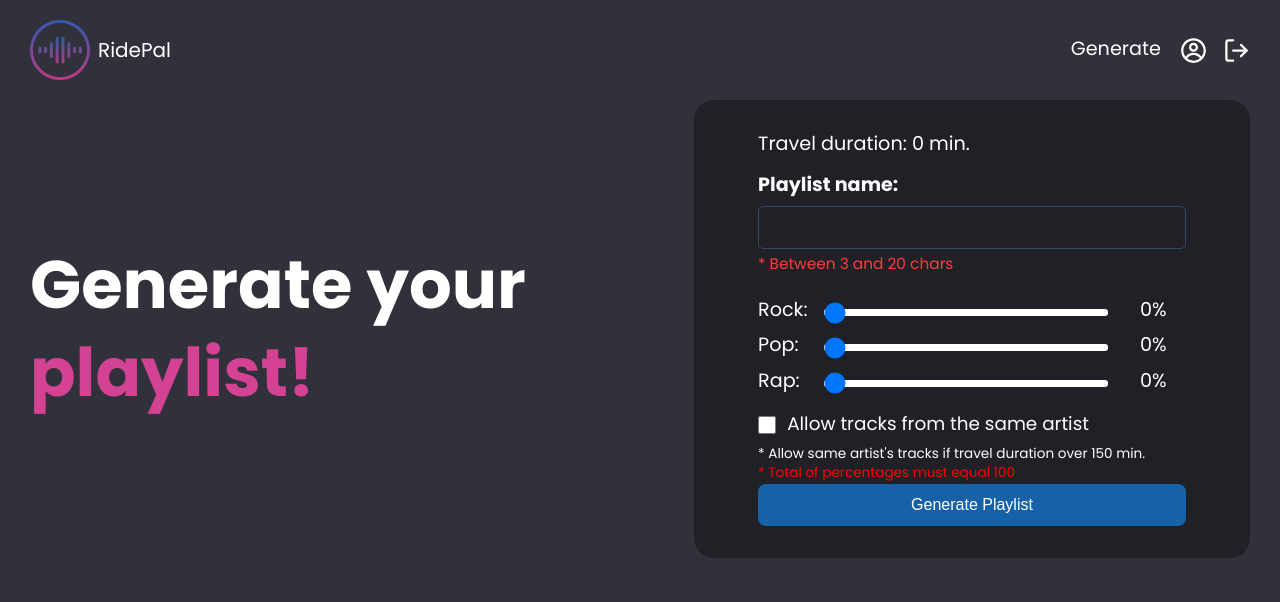
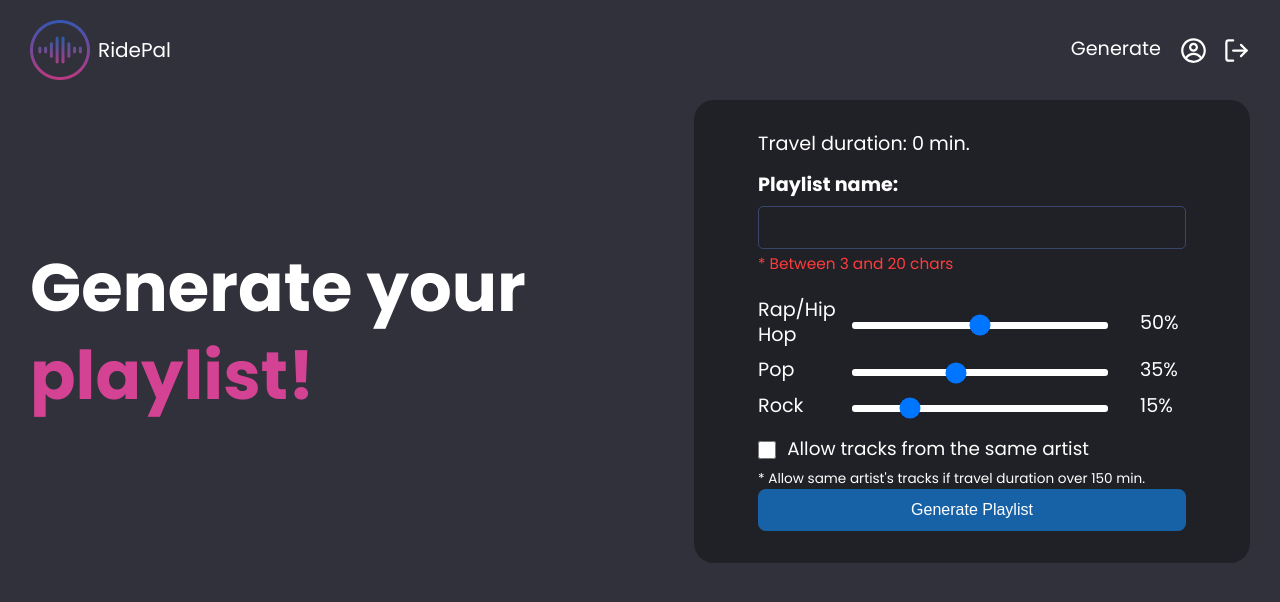
Before and after one commit to sava-stanchev/ridepal-playlist-generator, a React (Create React App) app in the folder client/: page /generate-playlist in a window 1280 px wide. Shown: the top 602 px of the page. Built offline with nearby package versions, Linux system fonts and the light colour scheme; sample sign-in values are in the browser's storage.

Commit message:
change generate playlist genres range sliders logic

```diff
--- a/client/src/pages/GeneratePlaylist.jsx
+++ b/client/src/pages/GeneratePlaylist.jsx
@@ -6,17 +6,49 @@ const playlistNameVerificationError = {
   properLength: false,
 };
 
+const Slider = ({ title, value, onChange }) => {
+  return (
+    <tr className="genres__row">
+      <td className="genres__col">{title}</td>
+      <td className="slider">
+        <input
+          type="range"
+          className="slider__input"
+          min={0}
+          max={100}
+          step="10"
+          value={value}
+          onChange={onChange}
+        />
+      </td>
+      <td className="genres__percent">{value}%</td>
+    </tr>
+  );
+};
+
+const sliders = ["Rap/Hip Hop", "Pop", "Rock"];
+
 const GeneratePlaylist = ({ points }) => {
   const history = useHistory();
-  const [sliderPop, setSliderPop] = useState(0);
-  const [sliderRock, setSliderRock] = useState(0);
-  const [sliderRap, setSliderRap] = useState(0);
   const [playlistName, setPlaylistName] = useState("");
   const [repeatArtists, setRepeatArtists] = useState(false);
-  const [totalDuration, setTotalDuration] = useState(0);
   const [playlistNameError, setPlaylistNameError] = useState(
     playlistNameVerificationError
   );
+  const [values, setValues] = useState([50, 35, 15]);
+
+  function handleChange(index, value) {
+    let maxValue = 100;
+    const remaining = maxValue - parseInt(value, 10);
+    setValues((vs) =>
+      vs.map((v, i) => {
+        if (i === index) return parseInt(value, 10);
+        const oldRemaining = maxValue - parseInt(vs[index], 10);
+        if (oldRemaining) return (remaining * v) / oldRemaining;
+        return remaining / (sliders.length - 1);
+      })
+    );
+  }
 
   const updatePlaylistName = (prop, value) => {
     setPlaylistName({
@@ -30,40 +62,12 @@ const GeneratePlaylist = ({ points }) => {
     }
   };
 
-  const updateGenres = (prop, value) => {
-    const sumOfSliders =
-      Number(sliderRock) +
-      Number(sliderPop) +
-      Number(sliderRap) +
-      Number(value) -
-      playlistData.genres.filter((g) => g.name === prop.toLowerCase())[0]
-        .duration;
-    if (sumOfSliders > 100) {
-      return;
-    }
-    setTotalDuration(sumOfSliders);
-
-    switch (prop) {
-      case "Rock":
-        setSliderRock(value);
-        break;
-      case "Pop":
-        setSliderPop(value);
-        break;
-      case "Rap/Hip Hop":
-        setSliderRap(value);
-        break;
-      default:
-        break;
-    }
-  };
-
   const playlistData = {
     playlistName: playlistName.playlistName,
     genres: [
-      { name: "rock", duration: sliderRock },
-      { name: "pop", duration: sliderPop },
-      { name: "rap/hip hop", duration: sliderRap },
+      { name: "rap/hip hop", duration: values[0] },
+      { name: "pop", duration: values[1] },
+      { name: "rock", duration: values[2] },
     ],
     points: points,
     repeatArtist: repeatArtists,
@@ -118,48 +122,15 @@ const GeneratePlaylist = ({ points }) => {
         </div>
         <table className="genres">
           <tbody>
-            <tr className="genres__row">
-              <td className="genres__col">Rock:</td>
-              <td className="slider">
-                <input
-                  type="range"
-                  min={0}
-                  max={100}
-                  value={sliderRock}
-                  className="slider__input"
-                  onChange={(e) => updateGenres("Rock", e.target.value)}
-                />
-              </td>
-              <td className="genres__percent">{sliderRock}%</td>
-            </tr>
-            <tr className="genres__row">
-              <td className="genres__col">Pop:</td>
-              <td className="slider">
-                <input
-                  type="range"
-                  min={0}
-                  max={100}
-                  value={sliderPop}
-                  className="slider__input"
-                  onChange={(e) => updateGenres("Pop", e.target.value)}
-                />
-              </td>
-              <td className="genres__percent">{sliderPop}%</td>
-            </tr>
-            <tr className="genres__row">
-              <td className="genres__col">Rap:</td>
-              <td className="slider">
-                <input
-                  type="range"
-                  min={0}
-                  max={100}
-                  value={sliderRap}
-                  className="slider__input"
-                  onChange={(e) => updateGenres("Rap/Hip Hop", e.target.value)}
-                />
-              </td>
-              <td className="genres__percent">{sliderRap}%</td>
-            </tr>
+            {sliders.map((item, index) => (
+              <Slider
+                key={index}
+                index={index}
+                value={Math.round(values[index])}
+                title={item}
+                onChange={(e) => handleChange(index, e.target.value)}
+              />
+            ))}
           </tbody>
         </table>
         <div className="input-group">
@@ -185,18 +156,11 @@ const GeneratePlaylist = ({ points }) => {
             >
               * Allow same artist's tracks if travel duration over 150 min.
             </p>
-            <p
-              className="reminder-msg"
-              style={{ color: totalDuration < 100 ? "red" : "white" }}
-            >
-              * Total of percentages must equal 100
-            </p>
             <button
               type="button"
               className="btn"
               disabled={
-                totalDuration < 100 ||
-                (points.duration > 150 * 60 && repeatArtists === false)
+                points.duration > 150 * 60 && repeatArtists === false
                   ? true
                   : false
               }
```
